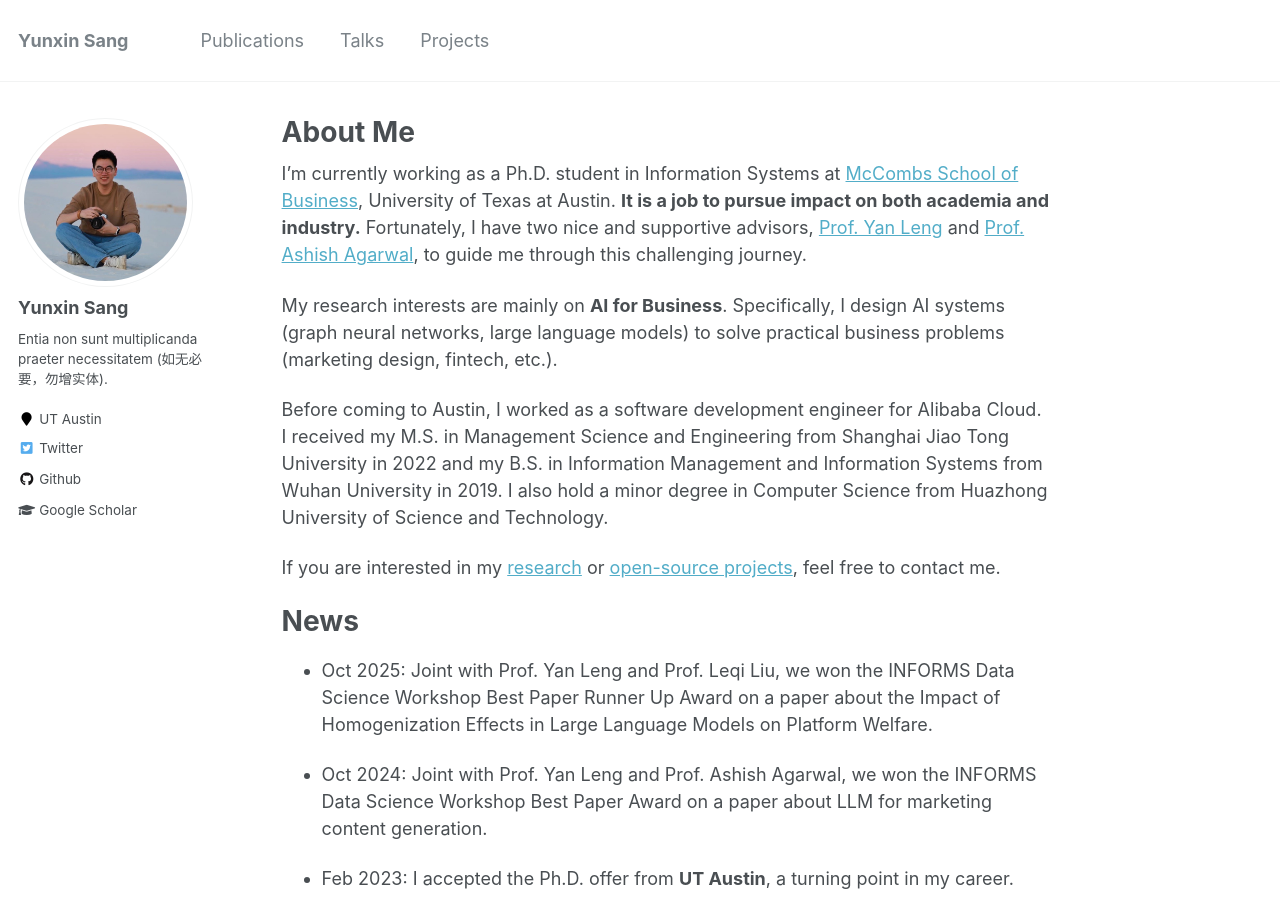
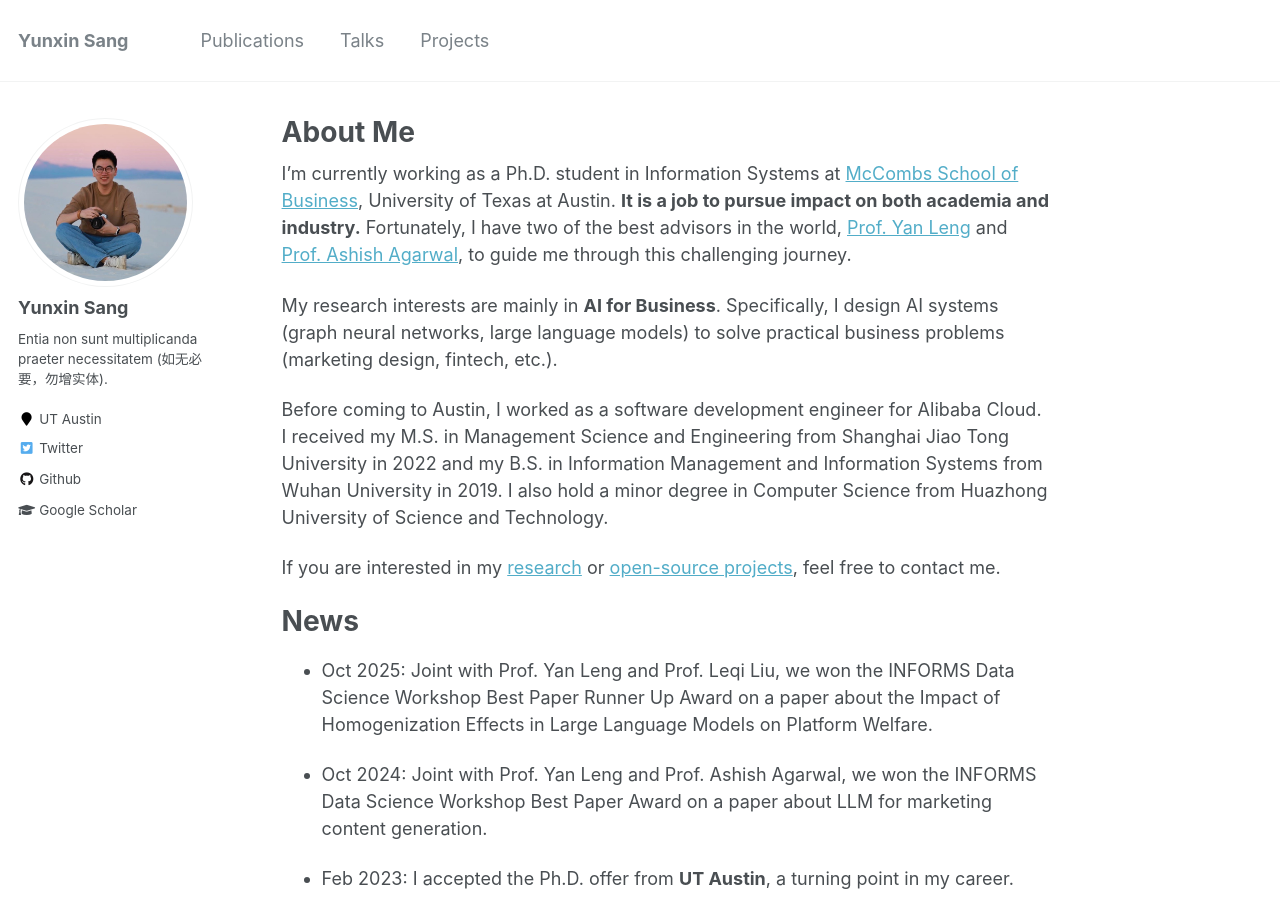
Before and after one commit to sangyx/sangyx.github.io, a Jekyll site: the page built from _pages/about.md, in a window 1280 px wide and 900 px high. Built offline with Jekyll 4.4.1, drawn with Linux system fonts in a browser that asks for light colours.

Commit message:
Update advisor description

```diff
--- a/_pages/about.md
+++ b/_pages/about.md
@@ -8,9 +8,9 @@ redirect_from:
   - /about.html
 ---
 
-I'm currently working as a Ph.D. student in Information Systems at [McCombs School of Business](https://www.mccombs.utexas.edu/), University of Texas at Austin. **It is a job to pursue impact on both academia and industry.** Fortunately, I have two nice and supportive advisors, [Prof. Yan Leng](https://yleng.github.io/www/) and [Prof. Ashish Agarwal](https://sites.google.com/site/ashish1site/), to guide me through this challenging journey.
+I'm currently working as a Ph.D. student in Information Systems at [McCombs School of Business](https://www.mccombs.utexas.edu/), University of Texas at Austin. **It is a job to pursue impact on both academia and industry.** Fortunately, I have two of the best advisors in the world, [Prof. Yan Leng](https://yleng.github.io/www/) and [Prof. Ashish Agarwal](https://sites.google.com/site/ashish1site/), to guide me through this challenging journey.
 
-My research interests are mainly on **AI for Business**. Specifically, I design AI systems (graph neural networks, large language models) to solve practical business problems (marketing design, fintech, etc.).
+My research interests are mainly in **AI for Business**. Specifically, I design AI systems (graph neural networks, large language models) to solve practical business problems (marketing design, fintech, etc.).
 
 Before coming to Austin, I worked as a software development engineer for Alibaba Cloud. I received my M.S. in Management Science and Engineering from Shanghai Jiao Tong University in 2022 and my B.S. in Information Management and Information Systems from Wuhan University in 2019. I also hold a minor degree in Computer Science from Huazhong University of Science and Technology.
 
```
